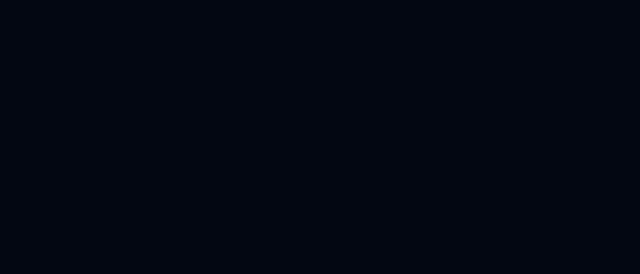
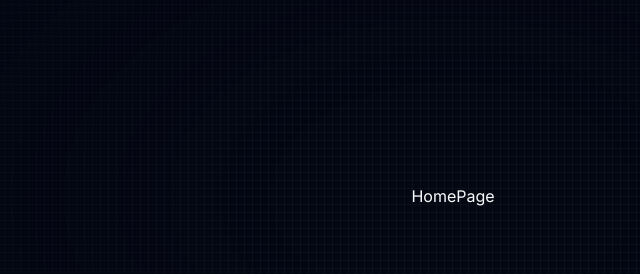
Before and after one commit to imomaikel/imomaikel.dev, a Next.js app: page / in a window 1280 px wide. Shown: the part 204-478 px from the top of the page, without its empty margins (187-827 px from the left). Built offline with nearby package versions, Linux system fonts and the light colour scheme.

Commit message:
Added grid background

```diff
--- a/package.json
+++ b/package.json
@@ -12,6 +12,8 @@
     "@radix-ui/react-icons": "^1.3.0",
     "class-variance-authority": "^0.7.0",
     "clsx": "^2.1.0",
+    "framer-motion": "^11.0.28",
+    "mini-svg-data-uri": "^1.4.4",
     "next": "14.1.4",
     "react": "^18",
     "react-dom": "^18",
--- a/src/app/layout.tsx
+++ b/src/app/layout.tsx
@@ -16,7 +16,12 @@
 }>) {
 	return (
 		<html lang='en'>
-			<body className={inter.className}>{children}</body>
+			<body className={inter.className}>
+				<div className='w-full min-h-screen h-full bg-background bg-grid-small-white/[0.2] relative flex items-center justify-center'>
+					<div className='absolute pointer-events-none inset-0 flex items-center justify-center bg-background [mask-image:radial-gradient(ellipse_at_center,transparent_20%,black)]'></div>
+					<div>{children}</div>
+				</div>
+			</body>
 		</html>
 	);
 }
--- a/src/app/page.tsx
+++ b/src/app/page.tsx
@@ -1,3 +1,3 @@
 export default function Home() {
-	return null;
+	return 'HomePage';
 }
--- a/tailwind.config.ts
+++ b/tailwind.config.ts
@@ -1,3 +1,6 @@
+// @ts-ignore
+import flattenColorPalette from 'tailwindcss/lib/util/flattenColorPalette';
+import svgToDataUri from 'mini-svg-data-uri';
 import type { Config } from 'tailwindcss';
 
 const config = {
@@ -74,7 +77,22 @@
 			},
 		},
 	},
-	plugins: [require('tailwindcss-animate')],
+	plugins: [
+		require('tailwindcss-animate'),
+		function ({ matchUtilities, theme }: any) {
+			// https://ui.aceternity.com/components/grid-and-dot-backgrounds
+			matchUtilities(
+				{
+					'bg-grid-small': (value: any) => ({
+						backgroundImage: `url("${svgToDataUri(
+							`<svg xmlns="http://www.w3.org/2000/svg" viewBox="0 0 32 32" width="8" height="8" fill="none" stroke="${value}"><path d="M0 .5H31.5V32"/></svg>`
+						)}")`,
+					}),
+				},
+				{ values: flattenColorPalette(theme('backgroundColor')), type: 'color' }
+			);
+		},
+	],
 } satisfies Config;
 
 export default config;
```
Also changed, not shown: 1 other file (tests, documents, lock files or other folders).
